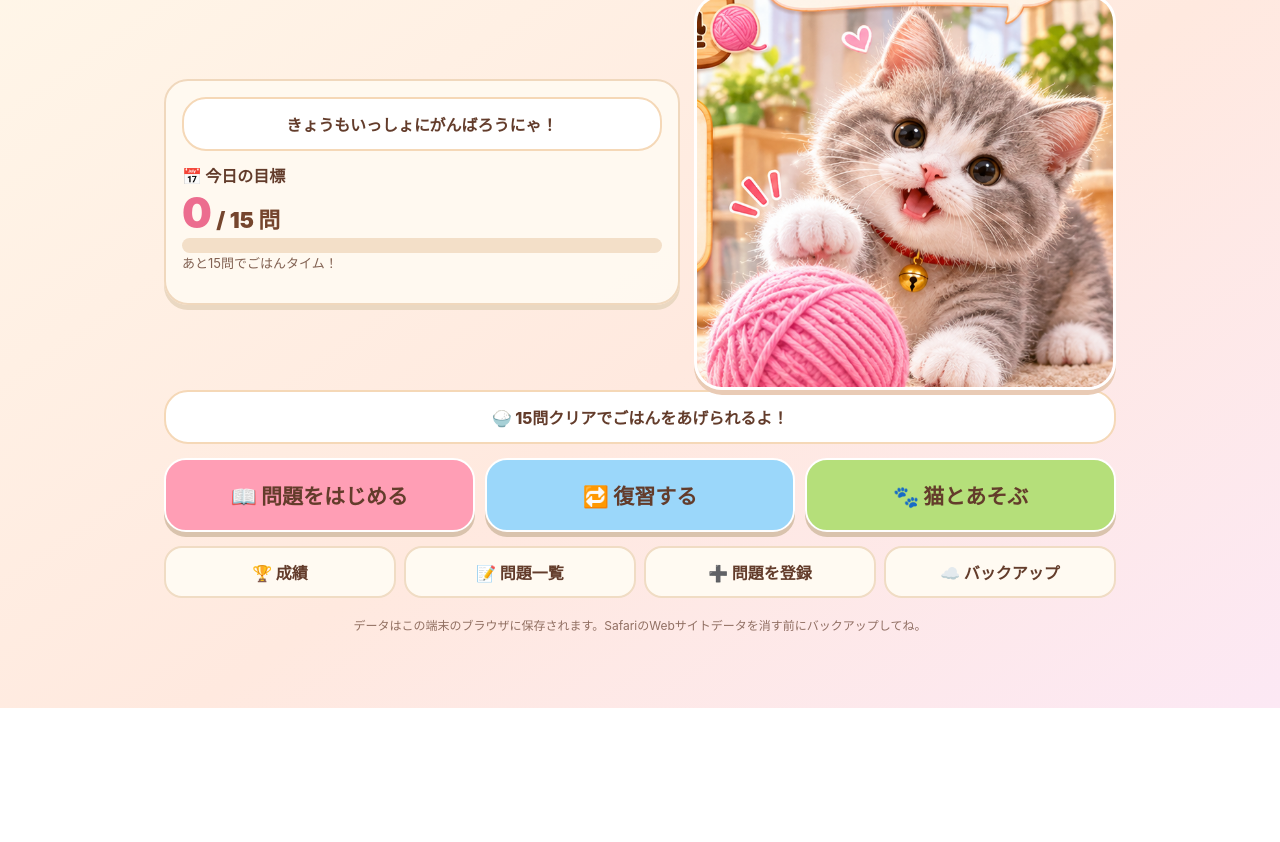
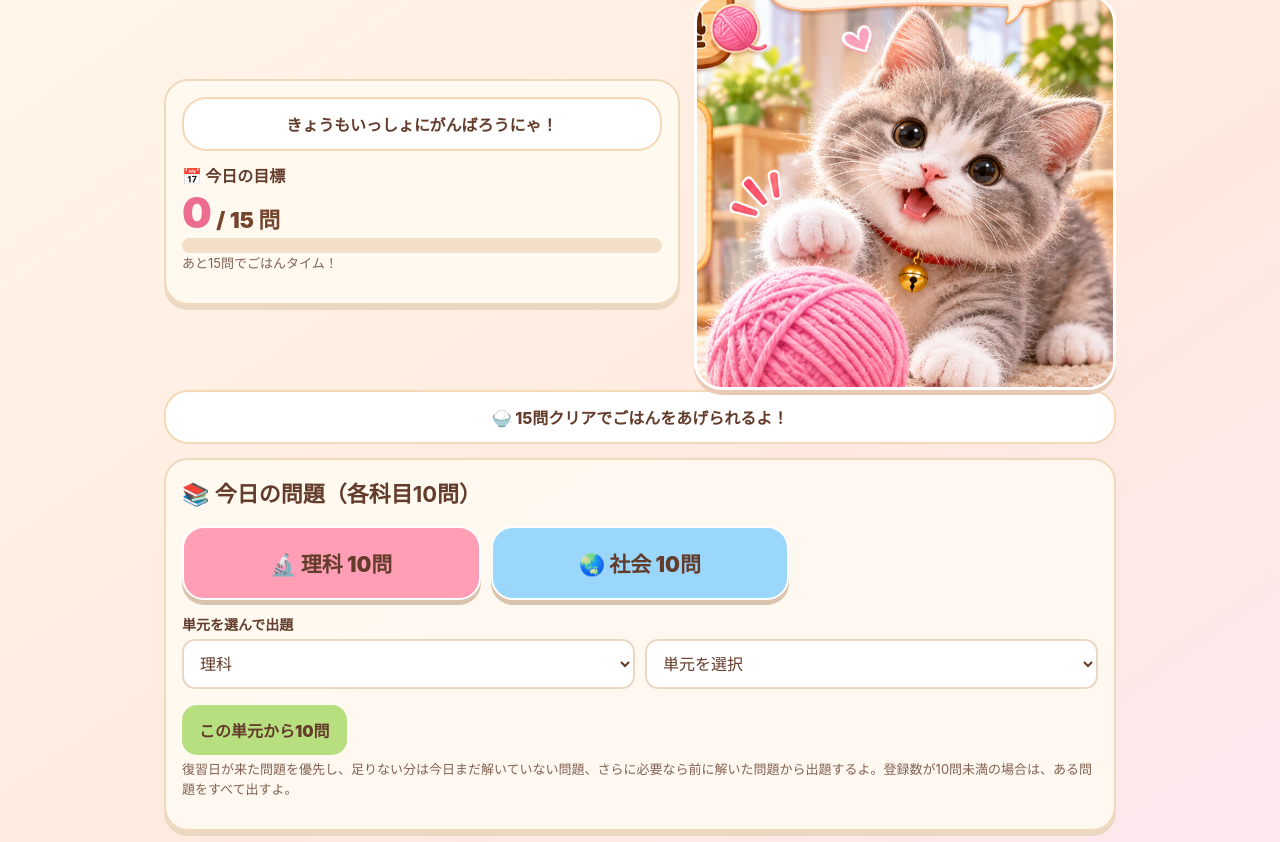
Before and after one commit to lamemoireromantique/nyankoanki, a plain HTML site: page index.html in a window 1280 px wide. Shown: the part 92-934 px from the top of the page. Before the commit the page ends 800 px from the top, so only its background shows below. Drawn offline with Linux system fonts and the light colour scheme.

Commit message:
Add subject and unit-based daily quizzes with review-priority selection

```diff
--- a/index.html
+++ b/index.html
@@ -50,10 +50,20 @@ footer{text-align:center;margin-top:18px;font-size:12px;opacity:.7}
 <div class="catwrap"><img src="kitten.png" alt="毛糸で遊ぶふわふわのグレーと白の子猫"></div>
 </section>
 <div class="bubble" id="rewardText">🍚 15問クリアでごはんをあげよう！ そのあとは一緒にあそべるよ</div>
+<div class="panel">
+<h2>📚 今日の問題（各科目10問）</h2>
 <div class="actions">
-<button class="big pink" onclick="startQuiz(false)">📖 問題をはじめる</button>
+<button class="big pink" onclick="startSubjectQuiz('理科')">🔬 理科 10問</button>
+<button class="big blue" onclick="startSubjectQuiz('社会')">🌏 社会 10問</button>
+</div>
+<label>単元を選んで出題</label>
+<div class="row"><select id="unitSubject" onchange="refreshUnitOptions()"><option>理科</option><option>社会</option></select><select id="unitChoice"><option value="">単元を選択</option></select></div>
+<button class="action greenbtn" onclick="startUnitQuiz()">この単元から10問</button>
+<p class="note">復習日が来た問題を優先し、足りない分は今日まだ解いていない問題、さらに必要なら前に解いた問題から出題するよ。登録数が10問未満の場合は、ある問題をすべて出すよ。</p>
+</div>
+<div class="actions">
 <button class="big blue" onclick="startQuiz(true)">🔁 復習する</button>
-<button class="big green" id="playHomeButton" onclick="openPlay()">🐾 猫とあそぶ（あと0回）</button>
+<button class="big green" id="playHomeButton" onclick="openPlay()">🐾 猫とあそぶ</button>
 </div>
 <div class="smallnav">
 <button onclick="show('stats')">🏆 成績</button><button onclick="show('list')">📝 問題一覧</button><button onclick="show('add')">➕ 問題を登録</button><button onclick="show('backup')">☁️ バックアップ</button>
@@ -109,7 +119,12 @@ function daily(){if(data.daily.date!==today())data.daily={date:today(),done:0,fo
 function show(id){document.querySelectorAll('main>section').forEach(x=>x.classList.add('hidden'));document.getElementById(id).classList.remove('hidden');if(id==='list')renderList();if(id==='stats')renderStats();if(id==='home')renderHome();window.scrollTo(0,0)}
 function renderHome(){daily();document.getElementById('playHomeButton').textContent='🐾 猫とあそぶ';document.getElementById('playHomeButton').disabled=false;document.getElementById('playHomeButton').style.opacity='1';document.getElementById('done').textContent=data.daily.done;document.getElementById('progress').style.width=Math.min(100,data.daily.done/15*100)+'%';document.getElementById('level').textContent='⭐ Lv.'+data.level+'　'+data.xp+' XP';document.getElementById('progressNote').textContent=data.daily.done>=15?'15問クリア！ごほうびタイムだよ！':'あと'+(15-data.daily.done)+'問でごはんタイム！';document.getElementById('rewardText').textContent=data.daily.done>=15?(data.daily.foodClaimed?'🍚 ごはんをあげたよ！猫とあそぼう！':'🍚 15問クリア！ごはんをあげよう！'):'🍚 15問クリアでごはんをあげられるよ！'}
 function saveQuestion(){let opts=[wrong1.value.trim(),wrong2.value.trim(),wrong3.value.trim()];if(!question.value.trim()||!answer.value.trim()){alert('問題文と正解を入力してね');return}if(opts.some(x=>!x)){alert('まちがいの選択肢を3つ入力してね');return}if(new Set([answer.value.trim(),...opts]).size!==4){alert('正解と3つの選択肢はすべて違う内容にしてね');return}let q={id:crypto.randomUUID(),subject:subject.value,unit:unit.value.trim(),question:question.value.trim(),answer:answer.value.trim(),options:opts,explain:explain.value.trim(),source:source.value.trim(),created:today(),attempts:0,correct:0,interval:0,due:today()};data.questions.push(q);[unit,question,answer,wrong1,wrong2,wrong3,explain,source].forEach(x=>x.value='');save();alert('登録できたよ！');show('home')}
-function pickQuestions(reviewOnly){daily();let pool=data.questions.filter(q=>!reviewOnly||q.due<=today());if(!pool.length&&reviewOnly)pool=data.questions.slice();pool.sort((a,b)=>a.due.localeCompare(b.due));session=pool.slice(0,15);pos=0;if(!session.length){alert('まだ問題がないよ。「問題を登録」から間違えた問題を入れてね');show('add');return}if(session.some(q=>!Array.isArray(q.options)||q.options.length!==3||q.options.some(x=>!x))){alert('4択の選択肢が未登録の問題があります。「問題一覧」から編集して、正解以外の選択肢を3つ登録してね。');show('list');return}document.getElementById('quizTitle').textContent=reviewOnly?'🔁 復習タイム':'📖 今日の問題';show('quiz');nextQuestion()}
+function orderByReview(pool){const doneToday=new Set(data.history.filter(h=>h.date===today()).map(h=>h.id));return pool.slice().sort((a,b)=>{const ad=a.due<=today()?0:1,bd=b.due<=today()?0:1;if(ad!==bd)return ad-bd;const at=doneToday.has(a.id)?1:0,bt=doneToday.has(b.id)?1:0;if(at!==bt)return at-bt;const al=a.last||a.created||'',bl=b.last||b.created||'';if(al!==bl)return al.localeCompare(bl);return (a.due||'').localeCompare(b.due||'')})}
+function launchSession(pool,title,limit=10){daily();session=pool.slice(0,limit);pos=0;if(!session.length){alert('この科目・単元には、まだ問題が登録されていないよ。「問題を登録」から追加してね');show('add');return}if(session.some(q=>!Array.isArray(q.options)||q.options.length!==3||q.options.some(x=>!x))){alert('4択の選択肢が未登録の問題があります。「問題一覧」から編集して、正解以外の選択肢を3つ登録してね。');show('list');return}document.getElementById('quizTitle').textContent=title+'（'+session.length+'問）';show('quiz');nextQuestion()}
+function startSubjectQuiz(subjectName){const pool=orderByReview(data.questions.filter(q=>q.subject===subjectName));launchSession(pool,'📖 '+subjectName+'の今日の問題')}
+function refreshUnitOptions(){const sub=document.getElementById('unitSubject').value,units=[...new Set(data.questions.filter(q=>q.subject===sub).map(q=>(q.unit||'').trim()).filter(Boolean))].sort((a,b)=>a.localeCompare(b,'ja'));document.getElementById('unitChoice').innerHTML='<option value="">単元を選択</option>'+units.map(u=>'<option value="'+esc(u)+'">'+esc(u)+'</option>').join('')}
+function startUnitQuiz(){const sub=document.getElementById('unitSubject').value,unit=document.getElementById('unitChoice').value;if(!unit){alert('出題したい単元を選んでね');return}const pool=orderByReview(data.questions.filter(q=>q.subject===sub&&(q.unit||'').trim()===unit));launchSession(pool,'📚 '+sub+'・'+unit)}
+function pickQuestions(reviewOnly){daily();let pool=data.questions.filter(q=>!reviewOnly||q.due<=today());if(!pool.length&&reviewOnly)pool=data.questions.slice();pool=orderByReview(pool);launchSession(pool,reviewOnly?'🔁 復習タイム':'📖 今日の問題',15)}
 function startQuiz(reviewOnly){pickQuestions(reviewOnly)}
 function nextQuestion(){if(pos>=session.length){finishQuiz();return}current=session[pos];document.getElementById('quizCount').textContent=(pos+1)+' / '+session.length+' 問';document.getElementById('qText').textContent=current.question;document.getElementById('aText').textContent=current.answer;document.getElementById('eText').textContent=current.explain||'ポイントの登録はありません';document.getElementById('answerArea').classList.add('hidden');document.getElementById('feedback').classList.add('hidden');document.getElementById('quizCatMessage').textContent='いっしょに考えるにゃ！';answered=false;pickedCorrect=false;document.getElementById('gradeCorrect').classList.add('hidden');document.getElementById('gradeWrong').classList.add('hidden');quizChoices=[current.answer,...(current.options||[]).filter(x=>x&&x!==current.answer)].slice(0,4);while(quizChoices.length<4)quizChoices.push('【未設定】');quizChoices.sort(()=>Math.random()-.5);document.getElementById('choiceArea').innerHTML=quizChoices.map((v,i)=>`<button class="choice" onclick="chooseAnswer(${i})">${String.fromCharCode(65+i)}. ${esc(v)}</button>`).join('')}
 function chooseAnswer(i){if(answered)return;answered=true;let buttons=[...document.querySelectorAll('.choice')],picked=quizChoices[i],correct=picked===current.answer;pickedCorrect=correct;buttons.forEach((b,j)=>{b.disabled=true;if(quizChoices[j]===current.answer)b.classList.add('correct');if(j===i&&!correct)b.classList.add('wrong')});let fb=document.getElementById('feedback');fb.classList.remove('hidden');fb.textContent=correct?'⭕ 正解！よくできたにゃ！':'🐾 おしい！正解は「'+current.answer+'」だよ。解説を読もう';document.getElementById('quizCatMessage').textContent=correct?'やったにゃ！':'だいじょうぶ、一緒に覚えようにゃ！';document.getElementById('answerArea').classList.remove('hidden');document.getElementById(correct?'gradeCorrect':'gradeWrong').classList.remove('hidden')}
@@ -126,6 +141,7 @@ function renderStats(){let n=data.questions.length,h=data.history.length,g=data.
 function exportData(){let blob=new Blob([JSON.stringify(data,null,2)],{type:'application/json'}),a=document.createElement('a');a.href=URL.createObjectURL(blob);a.download='nyanko-backup-'+today()+'.json';a.click();URL.revokeObjectURL(a.href)}
 function importData(){let f=document.getElementById('importFile').files[0];if(!f){alert('バックアップファイルを選んでね');return}let r=new FileReader();r.onload=()=>{try{let x=JSON.parse(r.result);if(!x||![1,2].includes(x.schemaVersion)||!Array.isArray(x.questions)||!Array.isArray(x.history))throw Error('invalid backup');if(!confirm('現在のデータを自動退避してから、読み込んだ内容に置き換えます。続ける？'))return;let backupKey=KEY+'_backup_before_import_'+Date.now();localStorage.setItem(backupKey,localStorage.getItem(KEY)||'');let restored={...x,questions:x.questions.map(q=>({...q,options:Array.isArray(q.options)?q.options:[]})),schemaVersion:2};localStorage.setItem(KEY,JSON.stringify(restored));data=restored;storageSafe=true;renderHome();alert('復元できたよ！')}catch(e){alert('復元できませんでした。保存領域などを確認してください。現在の保存データは置き換えていません。')}};r.readAsText(f)}
 if('serviceWorker' in navigator){window.addEventListener('load',()=>navigator.serviceWorker.register('./sw.js').catch(()=>{}));}
+refreshUnitOptions();
 renderHome();
 </script>
 </body></html>
```
